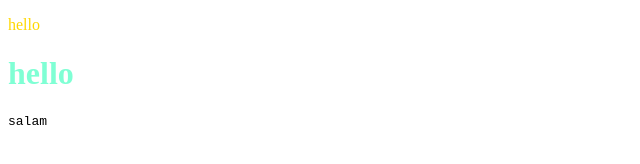
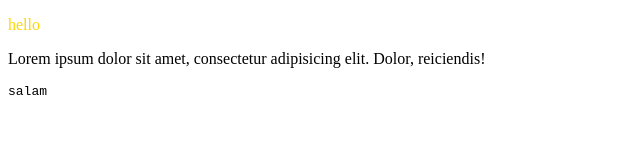
Before and after one commit to Mohammadsaleh-rp/Project, a plain HTML site: page index.html in a window 1280 px wide. Shown: the whole page, without its empty margins (0-640 px from the left). Drawn offline with Linux system fonts and the light colour scheme.

Commit message:
Change two file

```diff
--- a/index.html
+++ b/index.html
@@ -9,7 +9,7 @@
 </head>
 <body>
 <p class="hel">hello</p>
-<h1>hello</h1>
+<p>Lorem ipsum dolor sit amet, consectetur adipisicing elit. Dolor, reiciendis!</p>
 <div>
     <td>
         <tt>
--- a/style.css
+++ b/style.css
@@ -1,6 +1,3 @@
 p.hel{
     color: gold;
 }
-h1{
-    color: aquamarine;
-}
```
